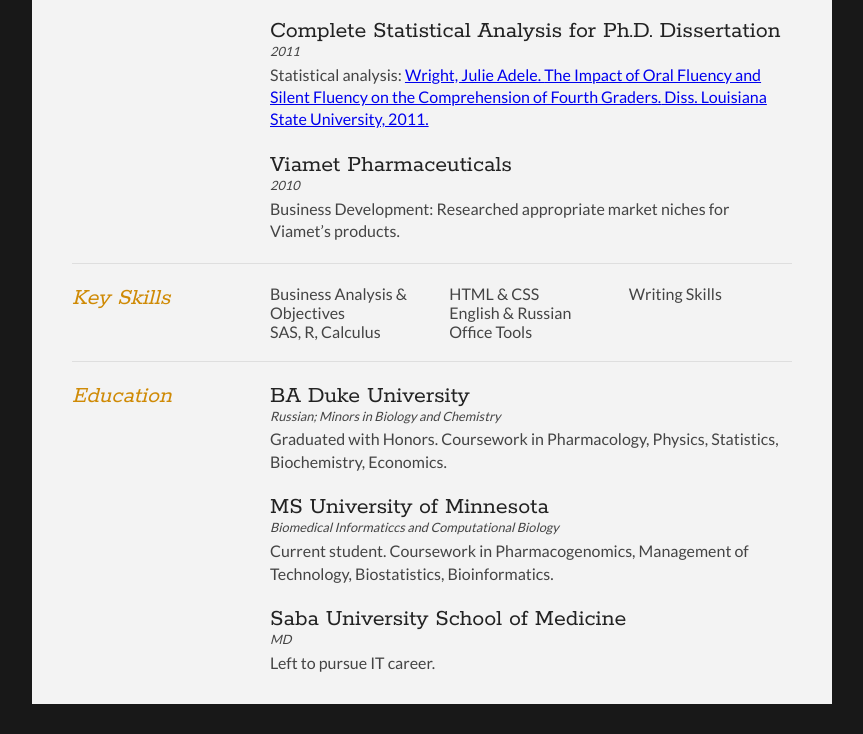
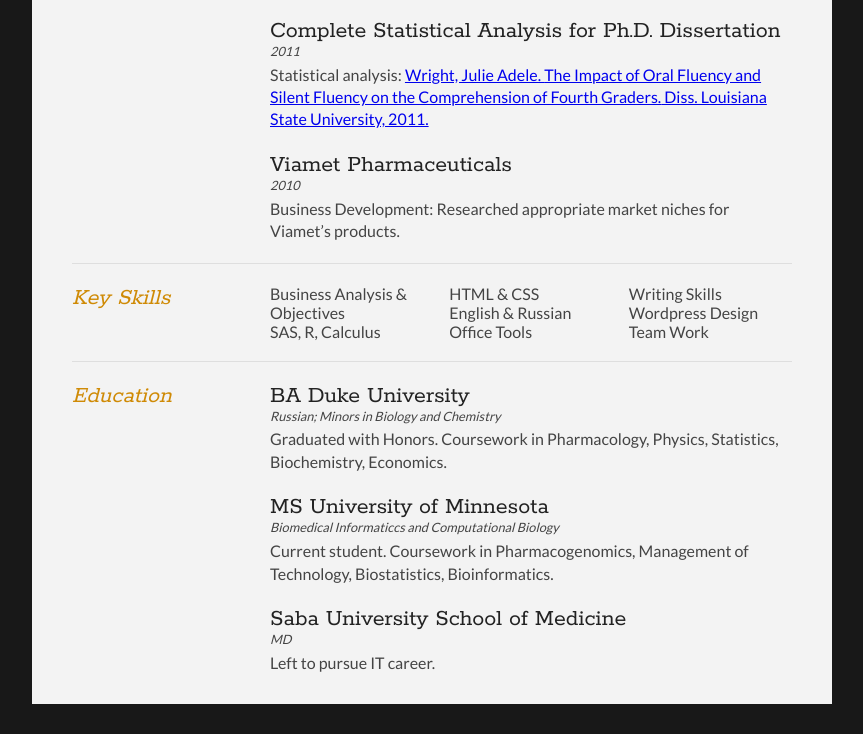
Before and after one commit to moroshek/moroshek.github.io, a plain HTML site: page index.html in a window 1280 px wide. Shown: the part 673-1407 px from the top of the page, without its empty margins (208-1071 px from the left). Drawn offline with Linux system fonts and the light colour scheme.

Commit message:
Update index.html

```diff
--- a/index.html
+++ b/index.html
@@ -102,6 +102,8 @@
 					<li>English &amp; Russian</li>
 					<li>Office Tools</li>
 					<li>Writing Skills</li>
+					<li>Wordpress Design</li>
+					<li>Team Work</li>
 				</ul>
 			</div>
 			<div class="clear"></div>
```
